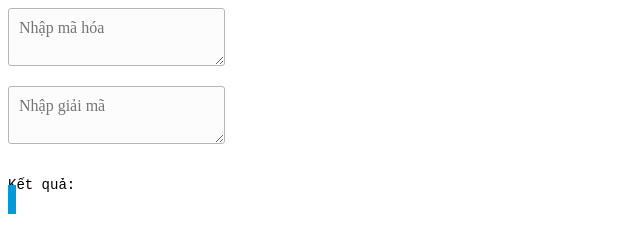
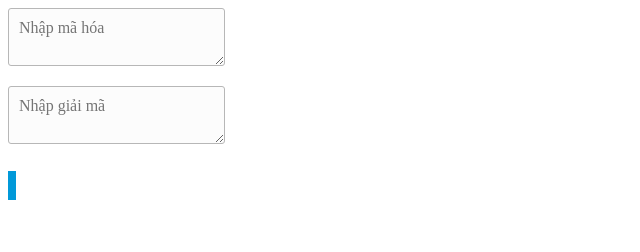
Before and after one commit to MarkiThePews/MarkiThePews.github.io, a browser extension: page index.html in a window 1280 px wide. Shown: the full height of the page, 0-640 px from the left. Drawn offline with Linux system fonts and the light colour scheme.

Commit message:
Update index.html

```diff
--- a/index.html
+++ b/index.html
@@ -8,7 +8,7 @@
       <div id="container">
                 <textarea class="enc input" data-type="encode" placeholder="Nhập mã hóa"></textarea><br>
                 <textarea class="dec input" data-type="decode" placeholder="Nhập giải mã"></textarea>
-              <pre>Kết quả: <div><code id="output"></code></div></pre>
+              <pre><code id="output"></code></pre>
       </div>
     <script src="js/jquery.min.js"></script>
     <script src="js/bltscript.js"></script>
```
